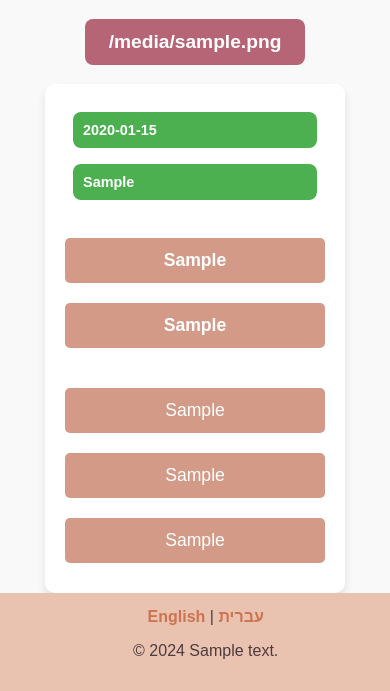
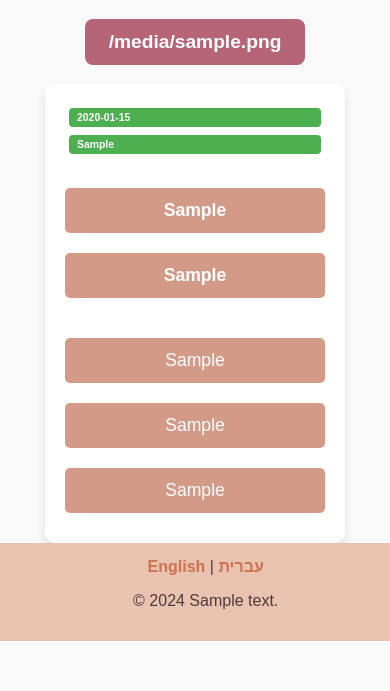
Before and after one commit to xferaxx/salon, a Flask app: template templates/dashboard.html in a window 390 px wide. Shown: the part 231-922 px from the top of that part. After the commit the page ends 872 px from the top of that part, so only its background shows below. Run offline with Flask 3, Linux system fonts and the light colour scheme; the template is opened without the code that fills it: most values are stand-ins (such as "Sample title", 1, 10 or a date in 2020); the page is wider than the window, and the part outside it is not shown; some libraries are stand-ins or nearby versions.

Commit message:
Update dashboard.html

```diff
--- a/templates/dashboard.html
+++ b/templates/dashboard.html
@@ -60,15 +60,16 @@
         .btn {
     background-color: #4CAF50;
     color: white;
-            padding: 8px 16px;
-            border-radius: 8px;
+    padding: 5px 10px; /* Reduced padding */
+    border-radius: 5px; /* Reduced border-radius */
     border: none;
-            font-size: 0.85rem;
+    font-size: 0.6rem; /* Reduced font-size */
     cursor: pointer;
     text-decoration: none;
     transition: background-color 0.3s ease;
-            margin: 8px;
+    margin: 5px; /* Reduced margin */
 }
+
 
         .btn:hover {
             color: #d39b87;
@@ -159,17 +160,39 @@
             bottom: 0;
         }
 
+
+
+        /* For screens smaller than 768px (tablets and phones) */
+@media (max-width: 768px) {
+    .btn {
+        padding: 6px 12px; /* Slightly smaller padding */
+        font-size: 0.75rem; /* Reduced font size */
+        margin: 6px; /* Reduced margin */
+        border-radius: 6px; /* Slightly smaller border-radius */
+    }
+}
+
+/* For screens smaller than 480px (phones) */
+@media (max-width: 480px) {
+    .btn {
+        padding: 4px 8px; /* Smaller padding */
+        font-size: 0.65rem; /* Smaller font size */
+        margin: 4px; /* Smaller margin */
+        border-radius: 4px; /* Smaller border-radius */
+        width: 100%; /* Full width for smaller screens */
+    }
+}
+
+
+
+
+
         /* Responsive Design */
         @media (max-width: 768px) {
             header h1 {
                 font-size: 1.8rem;
             }
 
-            .btn {
-                width: 100%;
-                padding: 10px;
-                font-size: 0.9rem;
-            }
 
             .special-btn {
                 padding: 12px;
```
Lines whose indentation alone changed are shown as unchanged.
